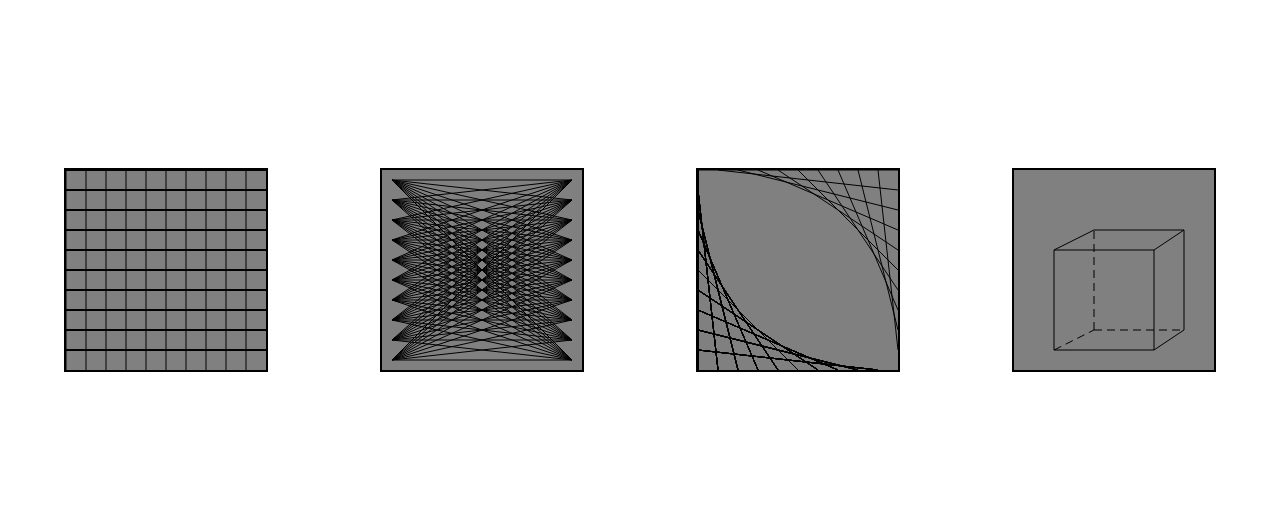
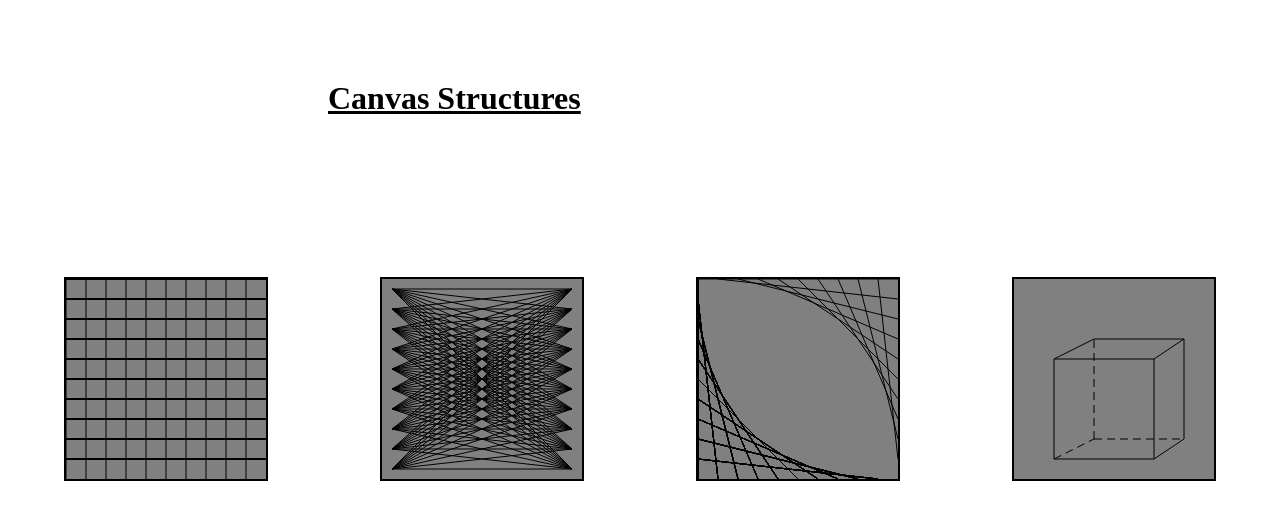
Before and after one commit to Detopall/canvas-structures, a plain HTML site: page index.html in a window 1280 px wide. Drawn offline with Linux system fonts and the light colour scheme.

Commit message:
renamed project to structures

```diff
--- a/assets/css/screen.css
+++ b/assets/css/screen.css
@@ -1,4 +1,13 @@
-body {
+
+header {
+	font-size: 2rem;
+	margin-top: 5rem;
+	margin-left: 20rem;
+	font-weight: bold;
+	text-decoration: underline;
+}
+
+#structures {
 	display: flex;
 	justify-content: space-around;
 	flex-wrap: wrap;
--- a/index.html
+++ b/index.html
@@ -6,14 +6,16 @@
 	<meta name="viewport" content="width=device-width, initial-scale=1.0">
 	<link rel="stylesheet" href="assets/css/screen.css">
 	<script src="assets/js/script.js"></script>
-	<title>Maze Generator</title>
+	<title>Canvas Structures</title>
 </head>
 <body>
-
-	<canvas id="grid" width="200" height="200"></canvas>
-	<canvas id="vortex" width="200" height="200"></canvas>
-	<canvas id="spiral" width="200" height="200"></canvas>
-	<canvas id="cube" width="200" height="200"></canvas>
+	<header> Canvas Structures </header>
+	<div id="structures">
+		<canvas id="grid" width="200" height="200"></canvas>
+		<canvas id="vortex" width="200" height="200"></canvas>
+		<canvas id="spiral" width="200" height="200"></canvas>
+		<canvas id="cube" width="200" height="200"></canvas>
+	</div>
 
 </body>
 </html>
```
